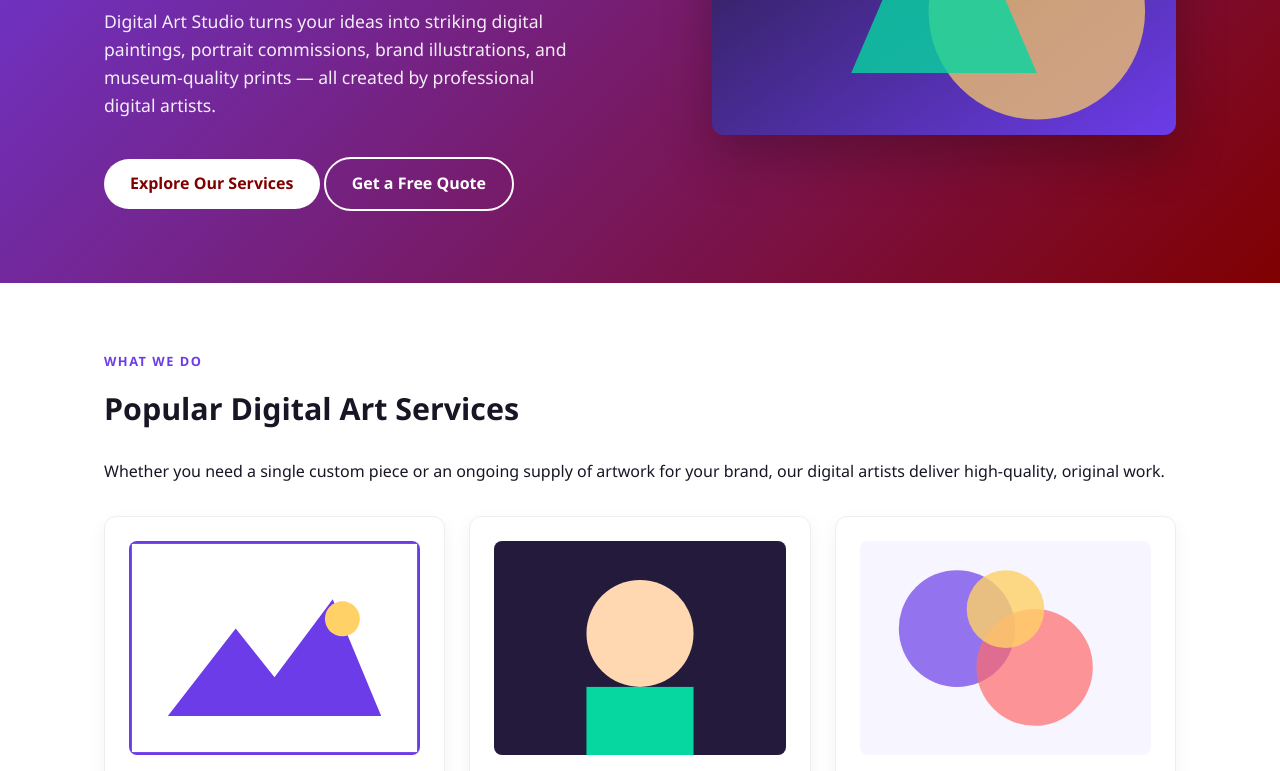
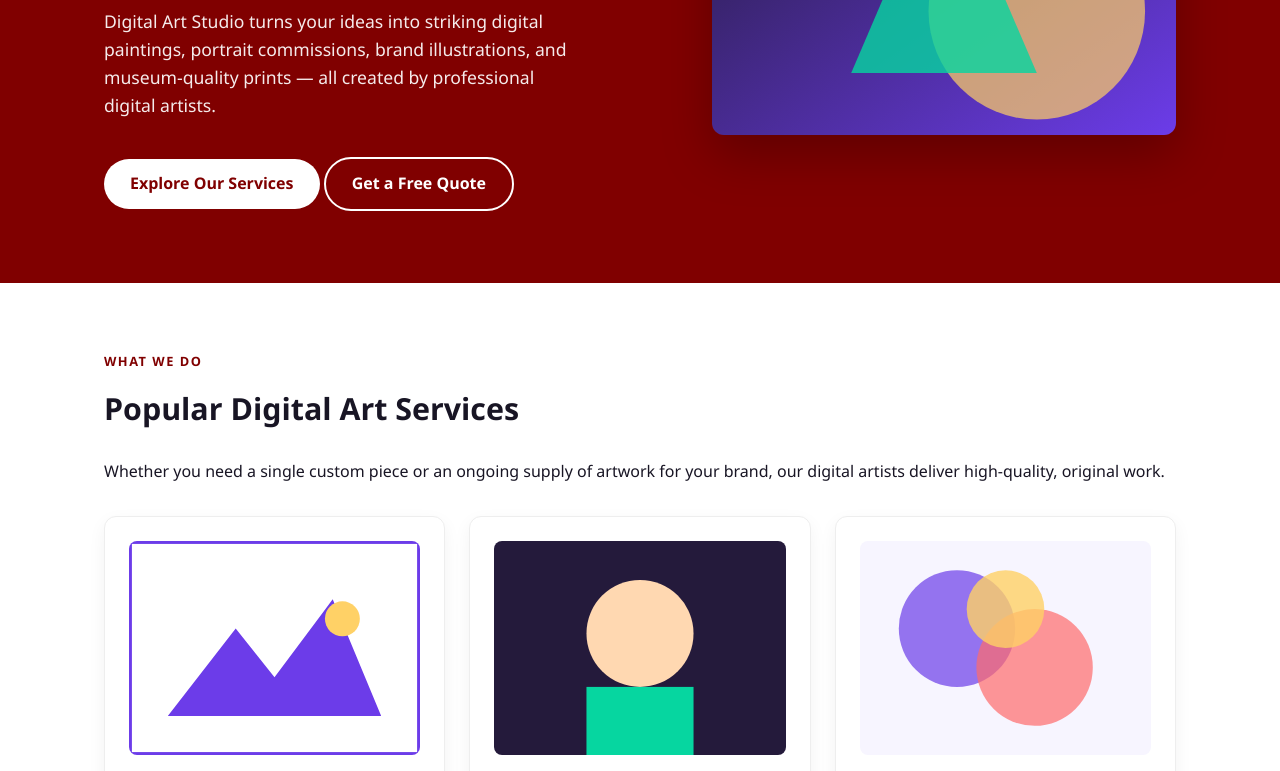
Before and after one commit to valeejahshahid2030-code/seo, a plain HTML site: page index.html in a window 1280 px wide. Shown: the part 407-1178 px from the top of the page. Drawn offline with Linux system fonts and the light colour scheme.

Commit message:
Update style.css

```diff
--- a/css/style.css
+++ b/css/style.css
@@ -4,7 +4,7 @@
    ========================================================= */
 
 :root {
-  --color-primary: #6c3ce9;
+  --color-primary: #800000;
   --color-primary-dark: #800000;
   --color-accent: #ff6b6b;
   --color-dark: #181524;
```
